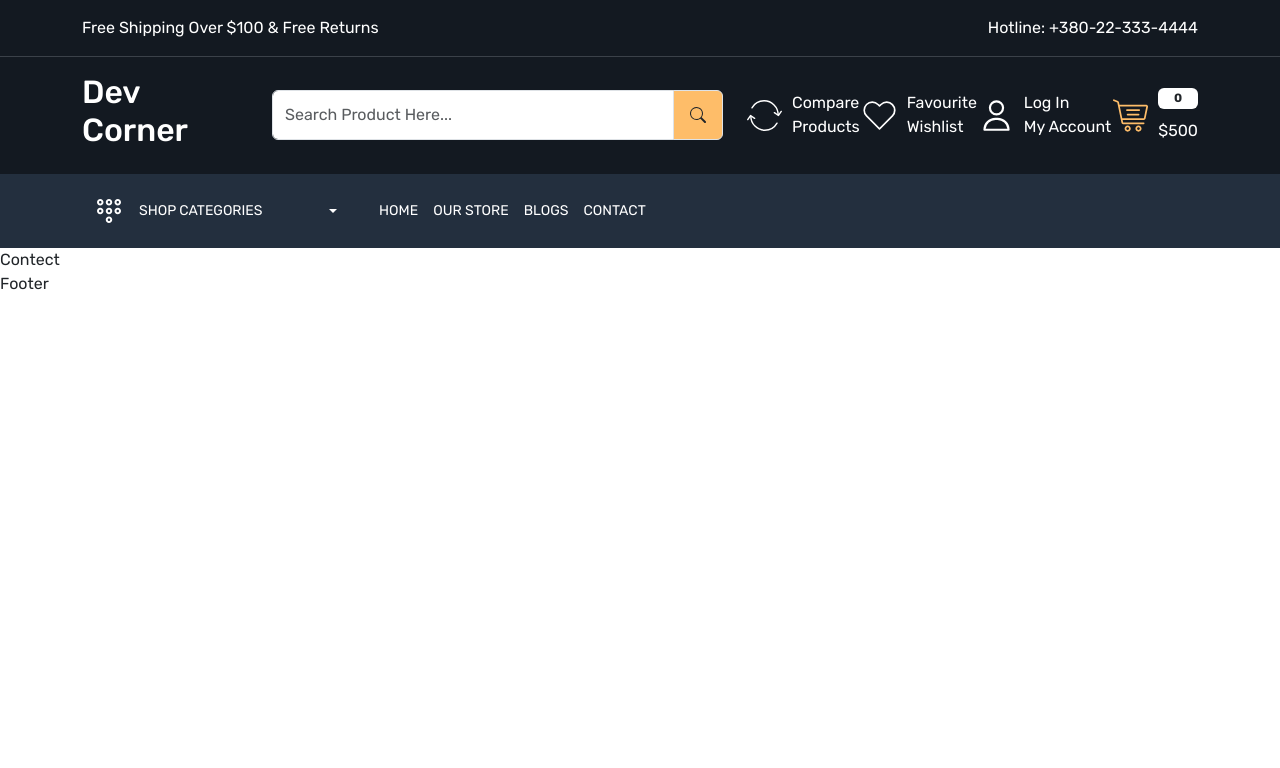
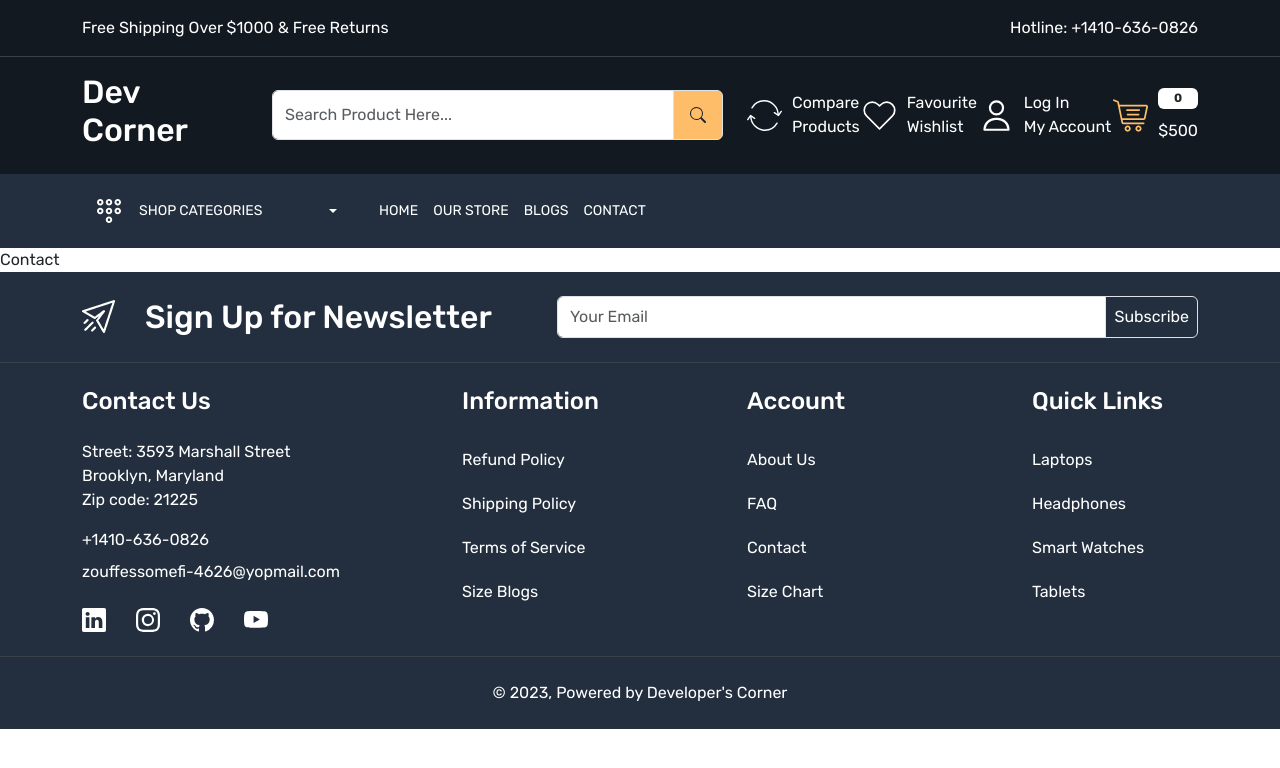
Before and after one commit to Prokudin-Dmitriy/E-Commerce-Shop, a React (Create React App) app: page /contact in a window 1280 px wide. Shown: the top 768 px of the page. Built offline with nearby package versions, Linux system fonts and the light colour scheme.

Commit message:
add Footer component

```diff
--- a/src/App.css
+++ b/src/App.css
@@ -47,7 +47,7 @@
   background-color: var(--color-dark-blue);
 }
 
-.input-group-text {
+.header-upper .input-group-text {
   background-color: var(--color-orange);
 }
 
@@ -66,7 +66,7 @@
   font-size: 14px;
   line-height: 18px;
   font-weight: 400;
-  letter-spacing: 0.3; /*QUESTION */
+  /* letter-spacing: 0.3; QUESTION */
   text-transform: uppercase;
 }
 
@@ -90,5 +90,21 @@
   background-color: transparent;
   color: var(--color-orange) !important;
 }
+/* Header Part Ends Here */
 
-/* Header Part Ends Here */
+/* Footer Part Starts Here */
+footer {
+  background-color: var(--color-blue);
+}
+
+footer:not(:first-child) {
+  border-top: 1px solid var(--color-border);
+}
+
+footer .input-group-text {
+  background-color: var(--color-blue);
+  color: white;
+  padding: 8px 17px;
+  margin-left: -10px;
+}
+/* Footer Part Ends Here */
--- a/src/components/Footer.js
+++ b/src/components/Footer.js
@@ -1,9 +1,124 @@
-import React from 'react'
+import React from 'react';
+import { Link } from 'react-router-dom';
+import { BsLinkedin, BsGithub, BsYoutube, BsInstagram, } from 'react-icons/bs';
 
 const Footer = () => {
   return (
-    <div>Footer</div>
-  )
-}
+    <div>
+      <footer className='py-4'>
+        <div className='container-xl'>
+          <div className='row align-items-center'>
+            <div className='col-5'>
+              <div className='footer-top-data d-flex gap-30 align-items-center'>
+                <img src='images/newsletter.png' alt='newsletter' />
+                <h2 className='mb-0 text-white'>Sign Up for Newsletter</h2>
+              </div>
+            </div>
+            <div className='col-7'>
+              <div className='input-group'>
+                <input
+                  type='text'
+                  className='form-control py-1'
+                  placeholder='Your Email'
+                  aria-label='Your Email'
+                  aria-describedby='basic-addon2'
+                />
+                <span className='input-group-text p-2' id='basic-addon2'>
+                  Subscribe
+                </span>
+              </div>
+            </div>
+          </div>
+        </div>
+      </footer>
+      <footer className='py-4'>
+        <div className='container-xl'>
+          <div className='row'>
+            <div className='col-4'>
+              <h4 className='text-white mb-4'>Contact Us</h4>
+              <div>
+                <address className='text-white fs-6'>
+                  Street: 3593 Marshall Street
+                  <br />
+                  Brooklyn, Maryland
+                  <br />
+                  Zip code: 21225
+                </address>
+                <a
+                  href='tel:+1410-636-0826'
+                  className='mt-3 d-block mb-1 text-white'
+                >
+                  +1410-636-0826
+                </a>
+                <a
+                  href='mailto:zouffessomefi-4626@yopmail.com'
+                  className='mt-2 d-block mb-0 text-white'
+                >
+                  zouffessomefi-4626@yopmail.com
+                </a>
+                <div className='social-icons d-flex align-items-center gap-30 mt-4'>
+                  <Link className='text-white' to='/'>
+                    <BsLinkedin className='fs-4' />
+                  </Link>
+                  <Link className='text-white' to='/'>
+                    <BsInstagram className='fs-4' />
+                  </Link>
+                  <Link className='text-white' to='/'>
+                    <BsGithub className='fs-4' />
+                  </Link>
+                  <Link className='text-white' to='/'>
+                    <BsYoutube className='fs-4' />
+                  </Link>
+                </div>
+              </div>
+            </div>
+            <div className='col-3'>
+              <h4 className='text-white mb-4'>Information</h4>
+              <div>
+                <div className='footer-links d-flex flex-column'>
+                  <Link className='text-white py-2 mb-1'>Refund Policy</Link>
+                  <Link className='text-white py-2 mb-1'>Shipping Policy</Link>
+                  <Link className='text-white py-2 mb-1'>Terms of Service</Link>
+                  <Link className='text-white py-2 mb-1'>Size Blogs</Link>
+                </div>
+              </div>
+            </div>
+            <div className='col-3'>
+              <h4 className='text-white mb-4'>Account</h4>
+              <div>
+                <div className='footer-links d-flex flex-column'>
+                  <Link className='text-white py-2 mb-1'>About Us</Link>
+                  <Link className='text-white py-2 mb-1'>FAQ</Link>
+                  <Link className='text-white py-2 mb-1'>Contact</Link>
+                  <Link className='text-white py-2 mb-1'>Size Chart</Link>
+                </div>
+              </div>
+            </div>
+            <div className='col-2'>
+              <h4 className='text-white mb-4'>Quick Links</h4>
+              <div className='footer-links d-flex flex-column'>
+                <Link className='text-white py-2 mb-1'>Laptops</Link>
+                <Link className='text-white py-2 mb-1'>Headphones</Link>
+                <Link className='text-white py-2 mb-1'>Smart Watches</Link>
+                <Link className='text-white py-2 mb-1'>Tablets</Link>
+              </div>
+            </div>
+          </div>
+        </div>
+      </footer>
+      <footer className='py-4'>
+        <div className='container-xl'>
+          <div className='row'>
+            <div className='col-12'>
+              <p className='text-center mb-0 text-white'>
+                &copy; {new Date().getFullYear()}, Powered by Developer's Corner
+              </p>
+            </div>
+          </div>
+        </div>
+      </footer>
+    </div>
+  );
+};
 
 export default Footer;
--- a/src/components/Header.js
+++ b/src/components/Header.js
@@ -1,83 +1,83 @@
-import React from "react";
-import { NavLink, Link } from "react-router-dom";
-import { BsSearch } from "react-icons/bs";
+import React from 'react';
+import { NavLink, Link } from 'react-router-dom';
+import { BsSearch } from 'react-icons/bs';
 
 const Header = () => {
   return (
-    <div>
-      <header className="header-top-strip py-3">
-        <div className="container-xl">
-          <div className="row">
-            <div className="col-6">
-              <p className="text-white mb-0">
-                Free Shipping Over $100 & Free Returns
+    <header>
+      <div className='header-top-strip py-3'>
+        <div className='container-xl'>
+          <div className='row'>
+            <div className='col-6'>
+              <p className='text-white mb-0'>
+                Free Shipping Over $1000 & Free Returns
               </p>
             </div>
-            <div className="col-6">
-              <p className="text-end text-white mb-0">
-                Hotline:{" "}
-                <a className="text-white" href="tel:+380-22-333-4444">
-                  +380-22-333-4444
+            <div className='col-6'>
+              <p className='text-end text-white mb-0'>
+                Hotline:{' '}
+                <a className='text-white' href='tel:+1410-636-0826'>
+                  +1410-636-0826
                 </a>
               </p>
             </div>
           </div>
         </div>
-      </header>
-      <header className="header-upper py-3">
-        <div className="container-xl">
-          <div className="row align-items-center">
-            <div className="col-2">
+      </div>
+      <div className='header-upper py-3'>
+        <div className='container-xl'>
+          <div className='row align-items-center'>
+            <div className='col-2'>
               <h2>
-                <Link className="text-white">Dev Corner</Link>
+                <Link className='text-white'>Dev Corner</Link>
               </h2>
             </div>
-            <div className="col-5">
-              <div className="input-group">
+            <div className='col-5'>
+              <div className='input-group'>
                 <input
-                  type="text"
-                  className="form-control py-2"
-                  placeholder="Search Product Here..."
-                  aria-label="Search Product Here..."
-                  aria-describedby="basic-addon2"
+                  type='text'
+                  className='form-control py-2'
+                  placeholder='Search Product Here...'
+                  aria-label='Search Product Here...'
+                  aria-describedby='basic-addon2'
                 />
-                <span className="input-group-text p-3" id="basic-addon2">
-                  <BsSearch className="fs-6" />
+                <span className='input-group-text p-3' id='basic-addon2'>
+                  <BsSearch className='fs-6' />
                 </span>
               </div>
             </div>
-            <div className="col-5">
-              <div className="header-upper-links d-flex align-items-center justify-content-between">
+            <div className='col-5'>
+              <div className='header-upper-links d-flex align-items-center justify-content-between'>
                 <div>
-                  <Link className="d-flex align-items-center gap-10 text-white">
-                    <img src="images/compare.svg" alt="compare" />
-                    <p className="mb-0">
+                  <Link className='d-flex align-items-center gap-10 text-white'>
+                    <img src='images/compare.svg' alt='compare' />
+                    <p className='mb-0'>
                       Compare <br /> Products
                     </p>
                   </Link>
                 </div>
                 <div>
-                  <Link className="d-flex align-items-center gap-10 text-white">
-                    <img src="images/wishlist.svg" alt="wishlist" />
-                    <p className="mb-0">
+                  <Link className='d-flex align-items-center gap-10 text-white'>
+                    <img src='images/wishlist.svg' alt='wishlist' />
+                    <p className='mb-0'>
                       Favourite <br /> Wishlist
                     </p>
                   </Link>
                 </div>
                 <div>
-                  <Link className="d-flex align-items-center gap-10 text-white">
-                    <img src="images/user.svg" alt="user" />
-                    <p className="mb-0">
+                  <Link className='d-flex align-items-center gap-10 text-white'>
+                    <img src='images/user.svg' alt='user' />
+                    <p className='mb-0'>
                       Log In <br /> My Account
                     </p>
                   </Link>
                 </div>
                 <div>
-                  <Link className="d-flex align-items-center gap-10 text-white">
-                    <img src="images/cart.svg" alt="cart" />
-                    <div className="d-flex flex-column gap-10">
-                      <span className="badge bg-white text-dark">0</span>
-                      <p className="mb-0">$500</p>
+                  <Link className='d-flex align-items-center gap-10 text-white'>
+                    <img src='images/cart.svg' alt='cart' />
+                    <div className='d-flex flex-column gap-10'>
+                      <span className='badge bg-white text-dark'>0</span>
+                      <p className='mb-0'>$500</p>
                     </div>
                   </Link>
                 </div>
@@ -85,56 +85,58 @@
             </div>
           </div>
         </div>
-      </header>
-      <header className="header-bottom py-3">
-        <div className="container-xl">
-          <div className="row">
-            <div className="col-12">
-              <div className="menu-bottom d-flex align-items-center gap-30">
+      </div>
+      <nav className='header-bottom py-3'>
+        <div className='container-xl'>
+          <div className='row'>
+            <div className='col-12'>
+              <div className='menu-bottom d-flex align-items-center gap-30'>
                 <div>
-                  <div className="dropdown">
+                  <div className='dropdown'>
                     <button
-                      className="btn btn-secondary dropdown-toggle bg-transparent border-0 gap-15 d-flex align-items-center"
-                      type="button"
-                      data-bs-toggle="dropdown"
-                      aria-expanded="false"
+                      className='btn btn-secondary dropdown-toggle bg-transparent border-0 gap-15 d-flex align-items-center'
+                      type='button'
+                      data-bs-toggle='dropdown'
+                      aria-expanded='false'
                     >
-                      <img src="images/menu.svg" alt="menu" />
-                      <span className="me-5 d-inline-block">Shop Categories</span>
+                      <img src='images/menu.svg' alt='menu' />
+                      <span className='me-5 d-inline-block'>
+                        Shop Categories
+                      </span>
                     </button>
-                    <ul className="dropdown-menu">
+                    <ul className='dropdown-menu'>
                       <li>
-                        <Link className="dropdown-item text-white" to="">
+                        <Link className='dropdown-item text-white' to=''>
                           Action
                         </Link>
                       </li>
                       <li>
-                        <Link className="dropdown-item text-white" to="">
+                        <Link className='dropdown-item text-white' to=''>
                           Another action
                         </Link>
                       </li>
                       <li>
-                        <Link className="dropdown-item text-white" to="">
+                        <Link className='dropdown-item text-white' to=''>
                           Something else here
                         </Link>
                       </li>
                     </ul>
                   </div>
                 </div>
-                <div className="menu-links">
-                  <div className="d-flex align-items-center gap-15">
-                    <NavLink to="/">Home</NavLink>
-                    <NavLink to="/">Our Store</NavLink>
-                    <NavLink to="/">Blogs</NavLink>
-                    <NavLink to="/contact">Contact</NavLink>
+                <div className='menu-links'>
+                  <div className='d-flex align-items-center gap-15'>
+                    <NavLink to='/'>Home</NavLink>
+                    <NavLink to='/'>Our Store</NavLink>
+                    <NavLink to='/'>Blogs</NavLink>
+                    <NavLink to='/contact'>Contact</NavLink>
                   </div>
                 </div>
               </div>
             </div>
           </div>
         </div>
-      </header>
-    </div>
+      </nav>
+    </header>
   );
 };
 
--- a/src/pages/Contact.js
+++ b/src/pages/Contact.js
@@ -2,7 +2,7 @@
 
 const Contact = () => {
   return (
-    <div>Contect</div>
+    <div>Contact</div>
   )
 }
 
```
